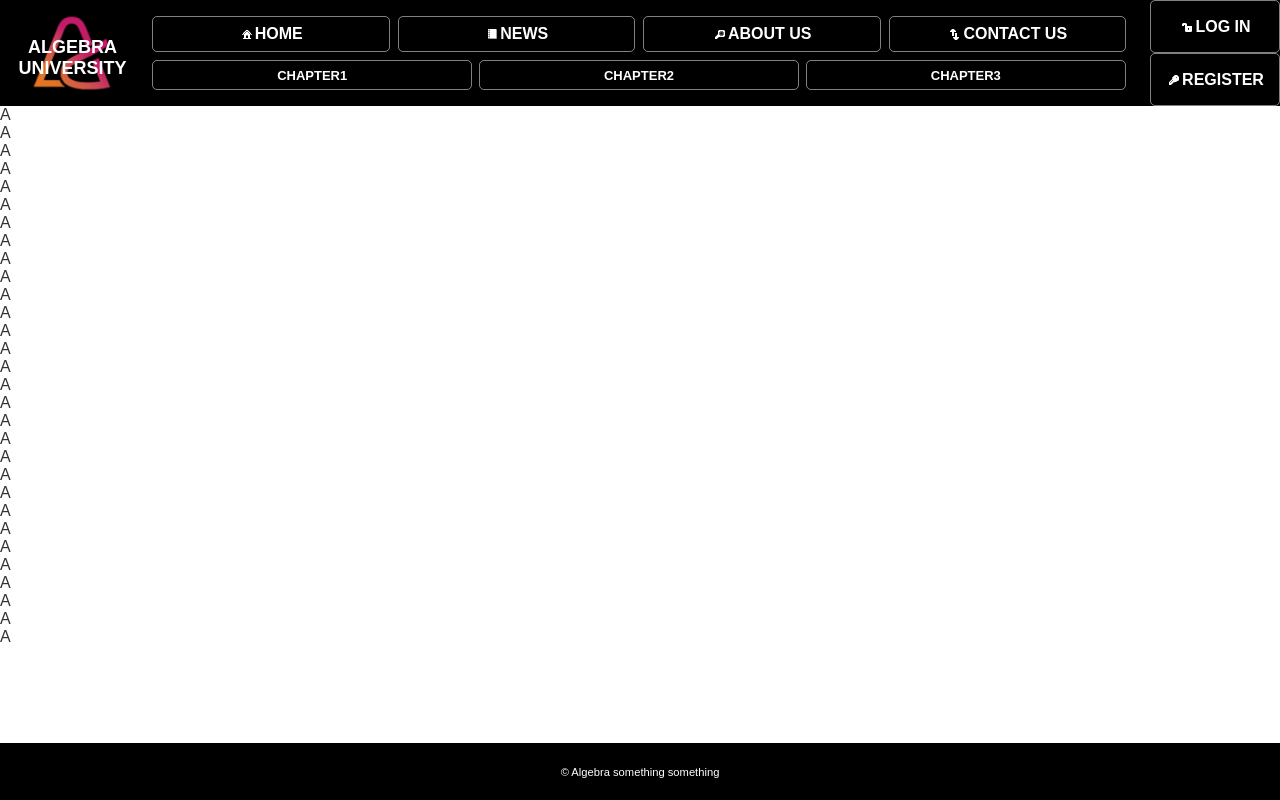
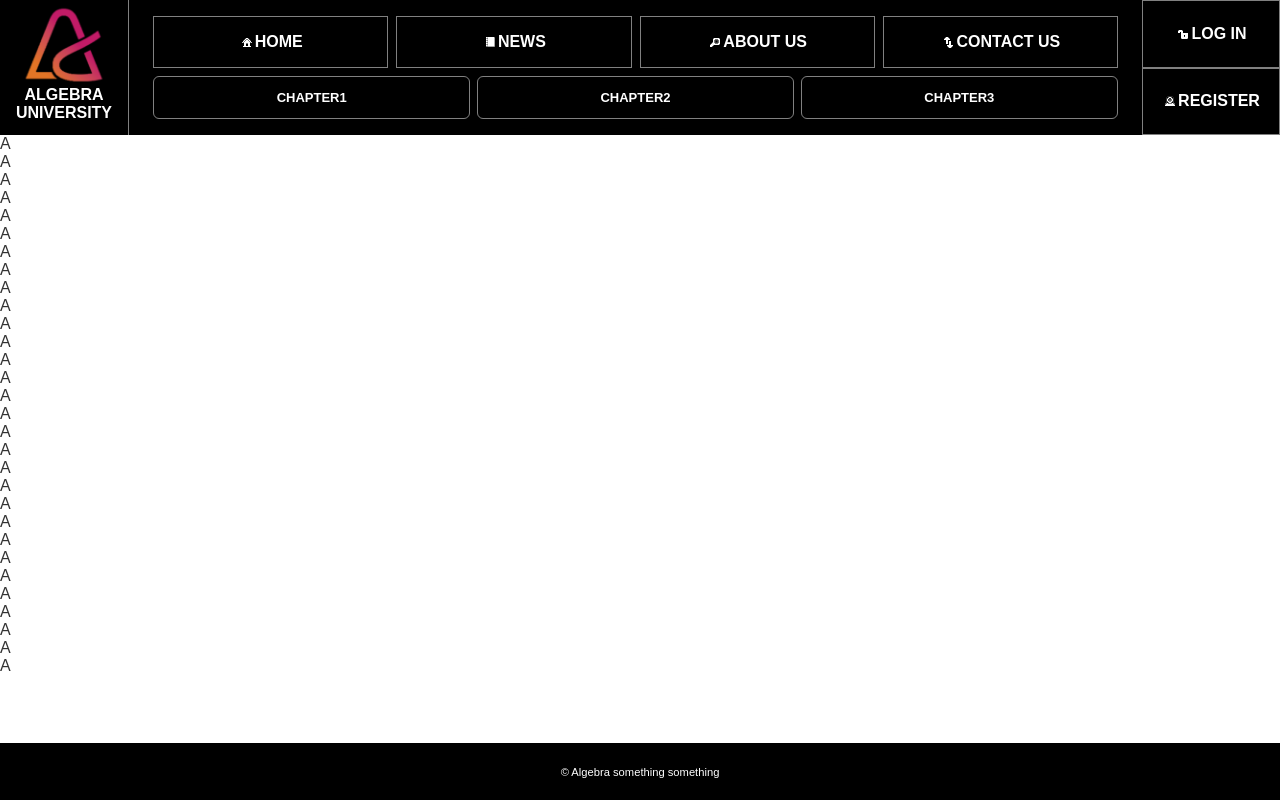
Before and after one commit to DoJukic/SUPIT-project-2023-2024, a plain HTML site: page wsite/home.html in a window 1280 px wide. Drawn offline with Linux system fonts and the light colour scheme.

Commit message:
Header win

```diff
--- a/res/custom_style.css
+++ b/res/custom_style.css
@@ -89,7 +89,10 @@ flex-column{
 /* -------------------- HEADER -------------------- */
 header {
 	display: flex;
+	flex-grow: 1;
 	flex-direction: row;
+
+	overflow: hidden;
 
 	justify-content: center;
 	align-items: stretch; /* Align vertical */
@@ -103,12 +106,11 @@ header {
 
 /* Seperate the visuals from the behaviour */
 nav-element {
-	flex: 1 1 7em;
-	min-width: 7em;
+	flex: 1 1 7.5em;
+	min-width: 7.5em;
 	white-space: nowrap;
 }
 .navElementVisual{
-	border-radius: 5px;
 	text-align: center;
 
 	display: flex;
@@ -125,10 +127,10 @@ nav-element {
 }
 
 .selectableNavElement{
+	border-radius: 6px;
 	cursor: pointer !important;
 	border: 1px solid rgba(255, 255, 255, 0.5);
 }
-
 .selectableNavElement:hover{
 	color:#e27526;
 	border-color: #e27526;
@@ -143,6 +145,23 @@ nav-element {
 .selectableNavElement:active{
 	color:#c21b67 !important;
 	border-color: #c21b67 !important;
+}
+
+.selectableNavElementAlt{
+	cursor: pointer !important;
+	border: 1px solid rgba(255, 255, 255, 0.5);
+}
+.selectableNavElementAlt:hover{
+	background-color:#e27526;
+	border-color: black;
+}
+.selectableNavElementAlt:focus{
+	background-color:#e27526;
+	border-color: black;
+}
+.selectableNavElementAlt:active{
+	background-color:#c21b67 !important;
+	border-color: black !important;
 }
 
 /* -------------------- SCROLL TO TOP -------------------- */
@@ -222,4 +241,5 @@ textarea{
 .ui-icon.ui-white
 {
     background-image: url("../res/jquery-ui-1.13.2.custom/images/ui-icons_ffffff_256x240.png") !important;
+	margin-top: 0px;
 }
--- a/wsite/components/header.js
+++ b/wsite/components/header.js
@@ -3,85 +3,80 @@ class Header extends HTMLElement {
         super();
     }
 
-    // We can use lit-html to see html formatting in strings like this one
-    connectedCallback() {
-        this.innerHTML =
+    // We can use lit-html to see html formatting in strings like this one (hence the "html" in front of the string)
+    static normalHeaderData =
     html`
         <header class="defaultGapHalf">
-                <flex-row class="defaultGapHalf centered defaultMarginHalf"
-                    style="flex-grow:0; min-width:7em; margin-right: 0em;">
+            <flex-column class="defaultGapHalf centered defaultPaddingHalf"
+                style="flex-grow:0; min-width:7em; margin-right: 0em; border-right: 1px solid rgba(255, 255, 255, 0.5);"
+                onclick="location.href = '../wsite/home.html';">
 
                 <img src= "../res/img/navbar/FB_Algebra-logo-mini.png"
-                        style="max-width: 6em; max-height: 6em !important; position: absolute;">
+                    style="max-width: 6em; max-height: 6em !important; margin-bottom: -1em; margin-top: -1em;">
 
-                    <div class="navElementVisual defaultPaddingHalf"
-                        style="max-height: 100%; padding-left: 0em; z-index: 10; margin-top: 10px; margin-left: 10px; font-size: large;">
-
-                        ALGEBRA
-                        UNIVERSITY
+                <div class="navElementVisual" style="max-width:6em;">
+                    ALGEBRA UNIVERSITY
                 </div>
-                </flex-row>
+            </flex-column>
 
             <flex-column class="defaultGapHalf defaultMarginHalf"
                 style="flex-grow:1;">
 
-                    <flex-row class="centered defaultGapHalf">
+                <flex-row class="defaultGapHalf">
 
-                        <nav-element class="navElementVisual selectableNavElement defaultPaddingHalf centered"
+                    <nav-element class="navElementVisual selectableNavElementAlt defaultPadding centered"
                         onclick="location.href = '../wsite/home.html';"
                         tabindex="0">
 
-                            <div class="ui-icon ui-white ui-icon-home"
-                                style="margin-top: 0px;"></div></div>
+                        <div class="ui-icon ui-white ui-icon-home"></div>
                         Home
                     </nav-element>
 
-                        <nav-element class="navElementVisual selectableNavElement defaultPaddingHalf centered"
+                    <nav-element class="navElementVisual selectableNavElementAlt defaultPadding centered"
                         onclick="location.href = '../wsite/news.html';"
                         tabindex="0">
 
                         <div class="ui-icon ui-white ui-icon-note"
-                                style="margin-top: -2px;"></div></div>
+                            style="margin-top: -2px;"></div>
                         News
                     </nav-element>
 
-                        <nav-element class="navElementVisual selectableNavElement defaultPaddingHalf"
+                    <nav-element class="navElementVisual selectableNavElementAlt defaultPadding"
                         onclick="location.href = '../wsite/about_us.html';"
                         tabindex="0">
 
-                            <div class="ui-icon ui-white ui-icon-search"
-                                style="margin-top: 0px;"></div>
+                        <div class="ui-icon ui-white ui-icon-search"></div>
                         About us
                     </nav-element>
 
-                        <nav-element class="navElementVisual selectableNavElement defaultPaddingHalf"
+                    <nav-element class="navElementVisual selectableNavElementAlt defaultPadding"
                         onclick="location.href = '../wsite/contact_us.html';"
                         tabindex="0">
 
                         <div class="ui-icon ui-white ui-icon-transferthick-e-w"
-                                style="margin-top: 0px; transform: rotate(90deg);"></div>
+                            style="transform: rotate(90deg);"></div>
                         Contact us
                     </nav-element>
                 </flex-row>
 
 
-                    <flex-row class="defaultGapHalf" style="font-size: small;">
+                <flex-row class="defaultGapHalf centered" style="font-size: small;">
 
-                        <nav-element class="navElementVisual selectableNavElement defaultPaddingHalf"
+                    <nav-element class="navElementVisual selectableNavElement defaultPadding"
                         onclick="location.href = '../wsite/home.html';"
                         tabindex="0">
 
                         CHAPTER1
                     </nav-element>
 
-                        <nav-element class="navElementVisual selectableNavElement defaultPaddingHalf"
+                    <nav-element class="navElementVisual selectableNavElement defaultPadding"
                         onclick="location.href = '../wsite/news.html';"
                         tabindex="0">
 
                         CHAPTER2
                     </nav-element>
 
-                        <nav-element class="navElementVisual selectableNavElement defaultPaddingHalf"
+                    <nav-element class="navElementVisual selectableNavElement defaultPadding"
                         onclick="location.href = '../wsite/about_us.html';"
                         tabindex="0">
 
@@ -93,32 +88,94 @@ class Header extends HTMLElement {
 
             <flex-column style="align-items: center; flex-grow:0;">
                 <flex-row>
-                        <nav-element class="navElementVisual selectableNavElement defaultPaddingHalf"
+                    <nav-element class="navElementVisual selectableNavElementAlt defaultPaddingHalf"
                         onclick="location.href = '../wsite/home.html';"
                         tabindex="0">
 
-                            <div class="ui-icon ui-white ui-icon-unlocked"
-                                style="margin-top: 0px;"></div>
+                        <div class="ui-icon ui-white ui-icon-unlocked"></div>
                         Log In
                     </nav-element>
                 </flex-row>
 
                 <flex-row>
-                        <nav-element class="navElementVisual selectableNavElement defaultPaddingHalf"
+                    <nav-element class="navElementVisual selectableNavElementAlt defaultPaddingHalf"
                         onclick="location.href = '../wsite/home.html';"
                         tabindex="0">
 
-                            <div class="ui-icon ui-white ui-icon-key"
-                                style="margin-top: 0px;"></div>
+                        <div class="ui-icon ui-white ui-icon-person"></div>
                         Register
                     </nav-element>
                 </flex-row>
+            </flex-row>
+        </header>
+    `;
 
-                </flex-row>
+    // NOTE: We are using backticks, not double or single quotes - this is important for multiline strings
+    static burgerHeaderData =
+    html`
+        <header class="defaultGapHalf">
+            <flex-column class="centered defaultMarginHalf">
+
+                <img id="navBarCollapsibleImg" src="../res/img/navbar/icons8.com-hamburger-menu-50-white.png" style="max-height: 3em;">
+            </flex-column>
+
+            <flex-column style="flex-grow:1;"></flex-column>
+
+            <flex-column class="navElementVisual centered javascriptHeaderTextTarget">
+                ALGEBRA UNIVERSITY
+            </flex-column>
+
+            <flex-column>
+                <img src= "../res/img/navbar/FB_Algebra-logo-mini.png"
+                    style="max-width: 6em; max-height: 6em !important; margin-bottom: -0.5em; margin-top: -0.5em;">
+            </flex-column>
+        </header>
+    `;
+
+    // Simple way to check if our usual header is too wide and swap it with a hamburger. As they say, there is truth in simplicity.
+    static headerCheckOverflow(header_component){
+        var normalHeader = header_component.children[0]
+        var burgerHeader = header_component.children[1]
+
+        // Testing shows negligble performance impact when rapidly resizing page for several minutes.
+        $(normalHeader).css("display", "flex");
+        $(burgerHeader).css("display", "none");
+
+        if (!isOverflownRow(normalHeader)) {
+            console.log("NO OVERFLOW");
+            return;
+        }
+
+        var burgerText = burgerHeader.getElementsByClassName("javascriptHeaderTextTarget")[0];
+
+        $(normalHeader).css("display", "none");
+        $(burgerHeader).css("display", "flex");
+        $(burgerText).css("display", "flex");
 
 
-            </header>
-            `;
+        if (!isOverflownRow(burgerHeader)){
+            console.log("NORMAL OVERFLOW");
+            return;
+        }
+
+        console.log("EXTREME OVERFLOW");
+        $(burgerText).css("display", "none");
+    }
+
+    // This is the individual entry point - when the component loads into the DOM, this callback is triggered
+    connectedCallback() {
+        this.innerHTML = (Header.normalHeaderData + Header.burgerHeaderData);
+
+        var me_myself = this;
+        $(window).on('resize', function(){
+            Header.headerCheckOverflow(me_myself)
+        });
+        Header.headerCheckOverflow(me_myself)
+
+        // TODO: fetch chapters
+        $(document).ready(function () {
+
+        });
     }
 }
 
--- a/wsite/components/scroll_to_top.js
+++ b/wsite/components/scroll_to_top.js
@@ -6,7 +6,7 @@ class ScrollToTop extends HTMLElement {
     static targetClass = "sttRotateOnTopDistanceTrigger";
 
     static scrollToTopCheckDisplay(element){
-        if (($("body").height() - 200) > $(window).height()) {
+        if (($("body").height() - 300) > $(window).height()) {
             $(element).css("display", "flex");
             return;
         }
@@ -14,7 +14,7 @@ class ScrollToTop extends HTMLElement {
     }
 
     static scrollToTopCheckRotation(element){
-        if (window.scrollY > 100) {
+        if (window.scrollY > 150) {
             element.classList.remove(ScrollToTop.targetClass)
             return;
         }
--- a/wsite/main_logic.js
+++ b/wsite/main_logic.js
@@ -1,6 +1,72 @@
+// https://stackoverflow.com/questions/13637223/how-do-you-make-a-div-tabbable (awokeKnowing's answer, slightly modified to avoid depreciated methods and side effects)
+$(document).on('keydown',function(e){
+  if(Boolean(this.activeElement) && (e.code=="Enter" || e.code=="Space") && this.activeElement.hasAttribute("tabindex")){
+    $(this.activeElement).click();
+    e.preventDefault();
+  }
+});
+
+startFunc()
+
+/* ---------------------------------------- FUNCTIONS ---------------------------------------- */
+
 /*
-Lit-html tag override so we don't have to remove them constantly
+Lit-html tag override so they don't throw errors
 Should probably be removed in production, but it's largely harmless
-(jquery's html() is called on a selector, so there should be no conflict)
+(jquery's html() is called on a selector, so there is no conflict)
 */
 function html(s){return s};
+
+// https://stackoverflow.com/questions/9333379/check-if-an-elements-content-is-overflowing
+function isOverflown(element) {
+
+  return element.scrollHeight > element.clientHeight || element.scrollWidth > element.clientWidth;
+}
+
+//
+function isOverflownRow(element) {
+
+  return element.scrollWidth > element.clientWidth;
+}
+
+/* -------------------- ACCESS TOKEN -------------------- */
+
+//Access token: Once set, reload site. Once loaded, read its expiration and set a timer for auto-logout.
+function setAccessToken(accessToken){
+  sessionStorage.setItem("accessToken", accessToken);
+  window.location.reload();
+}
+
+function getAccessToken(){
+  return sessionStorage.getItem("accessToken");
+}
+
+function removeAccessToken(){
+  setAccessToken("");
+}
+
+// https://stackoverflow.com/questions/38552003/how-to-decode-jwt-token-in-javascript-without-using-a-library
+function parseJwt (token) {
+  var base64Url = token.split('.')[1];
+  var base64 = base64Url.replace(/-/g, '+').replace(/_/g, '/');
+  var jsonPayload = decodeURIComponent(window.atob(base64).split('').map(function(c) {
+      return '%' + ('00' + c.charCodeAt(0).toString(16)).slice(-2);
+  }).join(''));
+
+  return JSON.parse(jsonPayload);
+}
+
+// https://stackoverflow.com/questions/9456138/how-can-i-get-seconds-since-epoch-in-javascript
+function getSecondsSinceEpoch(){
+  return Math.ceil( Date.now() / 1000 )
+}
+
+/* -------------------- STARTUP -------------------- */
+
+function startFunc(){
+  var accessToken = getAccessToken();
+  if (Boolean(accessToken)) {
+    var tokenExpiration = parseJwt(accessToken).get("exp") - getSecondsSinceEpoch();
+    setTimeout(removeAccessToken(), tokenExpiration * 1000);
+  }
+}
```
Also changed, not shown: res/img/navbar/icons8.com-hamburger-menu-50-white - Copy.png, res/img/scroll_to_top.png.png (deleted), res/img/scroll_to_top_temp.png (deleted), 1 other file. Lines whose indentation alone changed are shown as unchanged.
